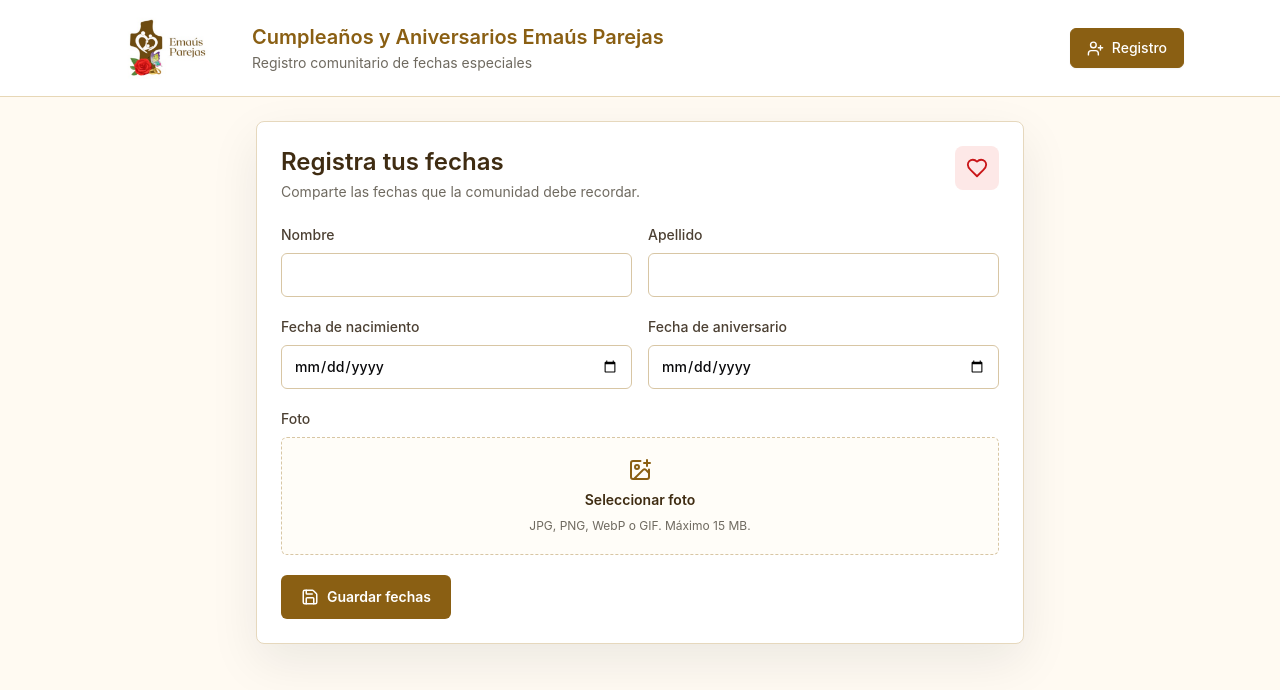
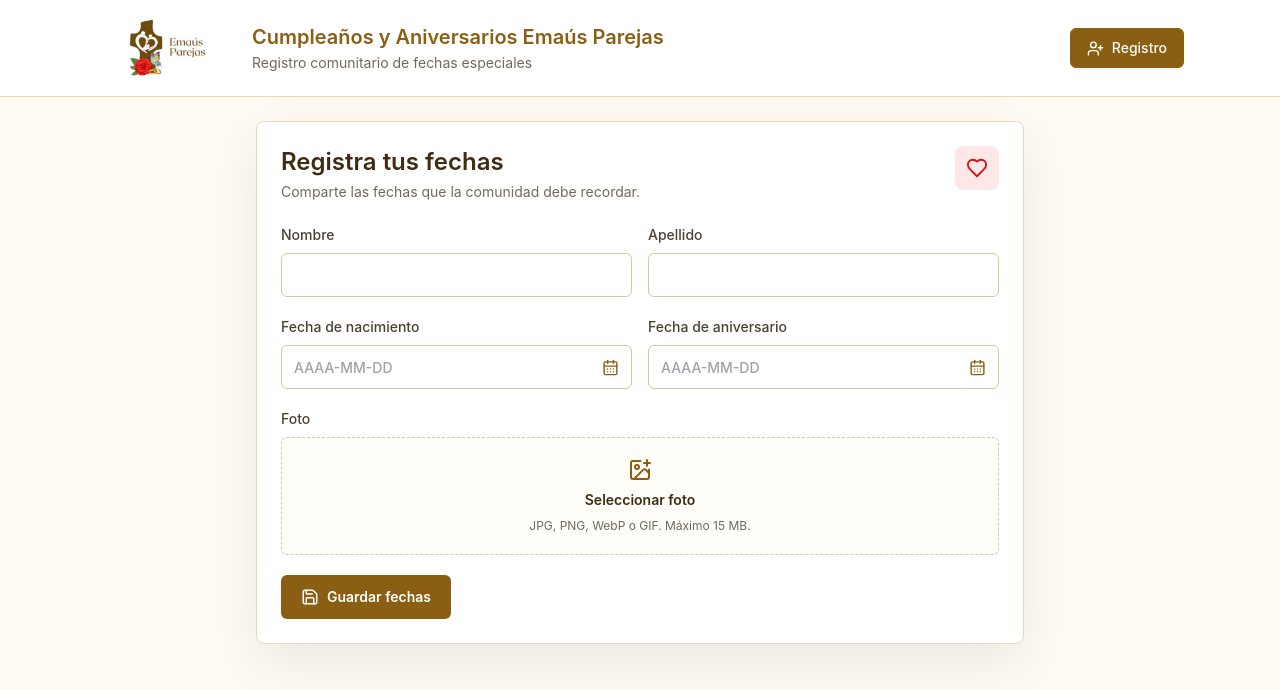
Before and after one commit to MigueMartelo/emaus-cumple-aniversario, a React (Vite) app in the folder frontend/: page / in a window 1280 px wide. Shown: the top 690 px of the page. Built offline with nearby package versions, Linux system fonts and the light colour scheme; no server answers; the HTML template or start-up script is replaced by a standard one.

Commit message:
feat: date input with free typing and calendar toggle

```diff
--- /dev/null
+++ b/frontend/src/components/DateField.tsx
@@ -0,0 +1,76 @@
+import { useMemo, useState } from 'react';
+import { CalendarDays } from 'lucide-react';
+import type { UseFormRegisterReturn } from 'react-hook-form';
+
+interface DateFieldProps {
+  label: string;
+  registration: UseFormRegisterReturn;
+  error?: string;
+  defaultValue?: string;
+}
+
+function autoFormat(raw: string): string {
+  const digits = raw.replace(/\D/g, '').slice(0, 8);
+  if (digits.length <= 4) return digits;
+  if (digits.length <= 6) return `${digits.slice(0, 4)}-${digits.slice(4)}`;
+  return `${digits.slice(0, 4)}-${digits.slice(4, 6)}-${digits.slice(6, 8)}`;
+}
+
+export function DateField({ label, registration, error, defaultValue = '' }: DateFieldProps) {
+  const inputId = useMemo(() => label.toLowerCase().replace(/\s+/g, '-'), [label]);
+  const [value, setValue] = useState(defaultValue);
+
+  const { onChange, onBlur, name, ref } = registration;
+
+  function handleChange(e: React.ChangeEvent<HTMLInputElement>) {
+    const formatted = autoFormat(e.target.value);
+    setValue(formatted);
+    onChange({ target: { name, value: formatted } } as React.ChangeEvent<HTMLInputElement>);
+  }
+
+  function handlePickerChange(e: React.ChangeEvent<HTMLInputElement>) {
+    const picked = e.target.value; // already YYYY-MM-DD
+    setValue(picked);
+    onChange({ target: { name, value: picked } } as React.ChangeEvent<HTMLInputElement>);
+  }
+
+  const borderClass = error
+    ? 'border-[#d94b45] focus-within:ring-2 focus-within:ring-[#fde8e7]'
+    : 'border-[#d8c6a4] focus-within:border-[#8a5f13] focus-within:ring-2 focus-within:ring-[#f1e3c6]';
+
+  return (
+    <label className="grid gap-2 text-sm font-medium text-[#4c4033]" htmlFor={inputId}>
+      {label}
+      <div className={`flex h-12 items-center rounded-md border bg-white transition sm:h-11 ${borderClass}`}>
+        <input
+          id={inputId}
+          name={name}
+          ref={ref}
+          value={value}
+          onChange={handleChange}
+          onBlur={onBlur}
+          type="text"
+          inputMode="numeric"
+          placeholder="AAAA-MM-DD"
+          maxLength={10}
+          className="h-full flex-1 rounded-md bg-transparent px-3 text-base text-zinc-950 outline-none placeholder:text-zinc-400 sm:text-sm"
+        />
+        {/* Calendar icon with the native date input overlaid on top — tapping anywhere in this area opens the picker on all browsers/iOS */}
+        <div className="relative flex h-full items-center">
+          <span className="flex h-full items-center px-3 text-[#8a5f13]" aria-hidden="true">
+            <CalendarDays size={17} />
+          </span>
+          <input
+            type="date"
+            value={value}
+            onChange={handlePickerChange}
+            className="absolute inset-0 cursor-pointer opacity-0"
+            tabIndex={-1}
+            aria-label="Abrir calendario"
+          />
+        </div>
+      </div>
+      {error ? <span className="text-xs font-medium text-[#b31316]">{error}</span> : null}
+    </label>
+  );
+}
--- a/frontend/src/components/EditPersonModal.tsx
+++ b/frontend/src/components/EditPersonModal.tsx
@@ -4,6 +4,7 @@ import { Loader2, Save, X } from 'lucide-react';
 import { ApiError, updatePerson } from '../api.ts';
 import type { Person } from '../types.ts';
 import { TextField } from './TextField.tsx';
+import { DateField } from './DateField.tsx';
 
 interface EditPersonModalProps {
   person: Person;
@@ -90,17 +91,23 @@ export function EditPersonModal({ person, adminToken, onSaved, onClose }: EditPe
             />
           </div>
           <div className="grid gap-4 sm:grid-cols-2">
-            <TextField
+            <DateField
               label="Fecha de nacimiento"
-              type="date"
+              defaultValue={person.dateOfBirth}
               error={errors.dateOfBirth?.message}
-              registration={register('dateOfBirth', { required: 'La fecha de nacimiento es obligatoria.' })}
+              registration={register('dateOfBirth', {
+                required: 'La fecha de nacimiento es obligatoria.',
+                pattern: { value: /^\d{4}-\d{2}-\d{2}$/, message: 'Usa el formato AAAA-MM-DD.' },
+              })}
             />
-            <TextField
+            <DateField
               label="Fecha de aniversario"
-              type="date"
+              defaultValue={person.anniversaryDate}
               error={errors.anniversaryDate?.message}
-              registration={register('anniversaryDate', { required: 'La fecha de aniversario es obligatoria.' })}
+              registration={register('anniversaryDate', {
+                required: 'La fecha de aniversario es obligatoria.',
+                pattern: { value: /^\d{4}-\d{2}-\d{2}$/, message: 'Usa el formato AAAA-MM-DD.' },
+              })}
             />
           </div>
 
--- a/frontend/src/components/JoinForm.tsx
+++ b/frontend/src/components/JoinForm.tsx
@@ -5,6 +5,7 @@ import { ApiError, createPerson } from '../api.ts';
 import type { FormValues, Person } from '../types.ts';
 import { fullName } from '../utils.ts';
 import { TextField } from './TextField.tsx';
+import { DateField } from './DateField.tsx';
 import { FileField } from './FileField.tsx';
 
 export function JoinForm() {
@@ -81,20 +82,20 @@ export function JoinForm() {
           </div>
 
           <div className="grid gap-4 sm:grid-cols-2">
-            <TextField
+            <DateField
               label="Fecha de nacimiento"
-              type="date"
               error={errors.dateOfBirth?.message}
               registration={register('dateOfBirth', {
                 required: 'La fecha de nacimiento es obligatoria.',
+                pattern: { value: /^\d{4}-\d{2}-\d{2}$/, message: 'Usa el formato AAAA-MM-DD.' },
               })}
             />
-            <TextField
+            <DateField
               label="Fecha de aniversario"
-              type="date"
               error={errors.anniversaryDate?.message}
               registration={register('anniversaryDate', {
                 required: 'La fecha de aniversario es obligatoria.',
+                pattern: { value: /^\d{4}-\d{2}-\d{2}$/, message: 'Usa el formato AAAA-MM-DD.' },
               })}
             />
           </div>
```
